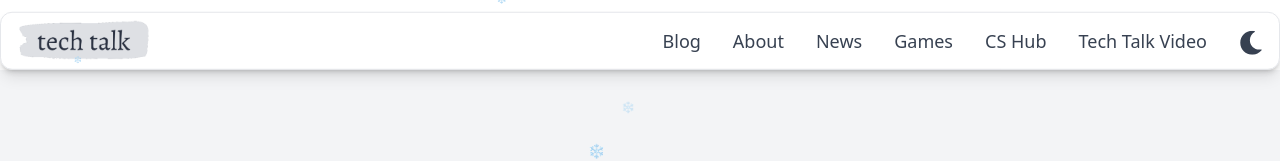
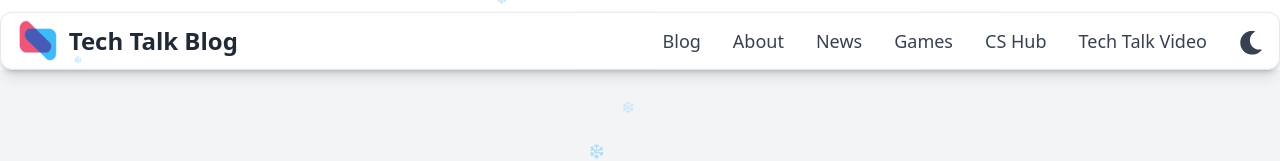
Before and after one commit to Joshtri/tech-talk-blog, a React (Vite) app: page /about in a window 1280 px wide. Shown: the top 161 px of the page. Built offline with nearby package versions, Linux system fonts and the light colour scheme.

Commit message:
updating logo

```diff
--- a/index.html
+++ b/index.html
@@ -4,11 +4,11 @@
     <meta charset="UTF-8" />
     <meta name="viewport" content="width=device-width, initial-scale=1.0" />
     <meta name="google-adsense-account" content="ca-pub-2933585106163996">
-    <link rel="icon" type="image/png" href="/tech_talk.png" />
+    <link rel="icon" type="image/png" href="/tech_talk_logo.png" />
     <title>Tech Talk Blog</title>
 
     <!-- Meta Deskripsi Umum -->
-    <meta name="title" content="tech talk blog by yostri">
+    <meta name="title" content="Tech Talks Blog By Yostry Lenggu">
     <meta name="description" content="Selamat datang di Tech Talk Blog, tempat terbaik untuk diskusi dan wawasan tentang teknologi terkini." />
   </head>
   <body>
--- a/src/components/Partials/Navbar.jsx
+++ b/src/components/Partials/Navbar.jsx
@@ -3,7 +3,7 @@ import { motion } from 'framer-motion';
 import { Navbar } from "flowbite-react";
 import { NavLink } from 'react-router-dom';
 import { FaSun, FaMoon } from 'react-icons/fa';
-import techTalkLogo from '../../assets/tech_talk.png';
+import techTalkLogo from '../../assets/tech_talk_logo.png';
 
 
 
@@ -53,7 +53,11 @@ function NavbarComp() {
     >
       <Navbar fluid rounded className="px-4 py-2 mt-3 bg-white dark:bg-gray-800 border border-gray-200 dark:border-gray-700 rounded-xl shadow-md">
         <Navbar.Brand href="/">
-          <img src={techTalkLogo} className="mr-3 h-12 sm:h-10" alt="Tech Talk Logo" />
+        <img src={techTalkLogo} className="mr-3 h-12 sm:h-10" alt="Tech Talk Logo" />
+          <span className="text-2xl font-bold text-gray-800 dark:text-gray-300">
+            Tech Talk Blog
+          </span>
+
         </Navbar.Brand>
         <Navbar.Toggle />
         <Navbar.Collapse>
```
Also changed, not shown: public/tech_talk_logo.png (added), src/assets/tech_talk_logo.png (added).
